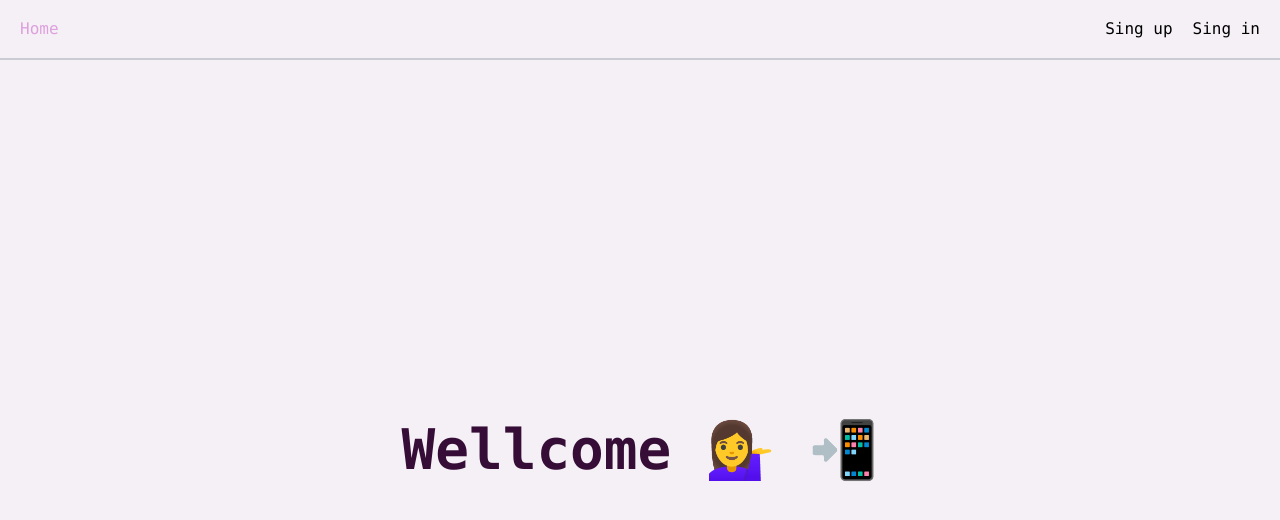
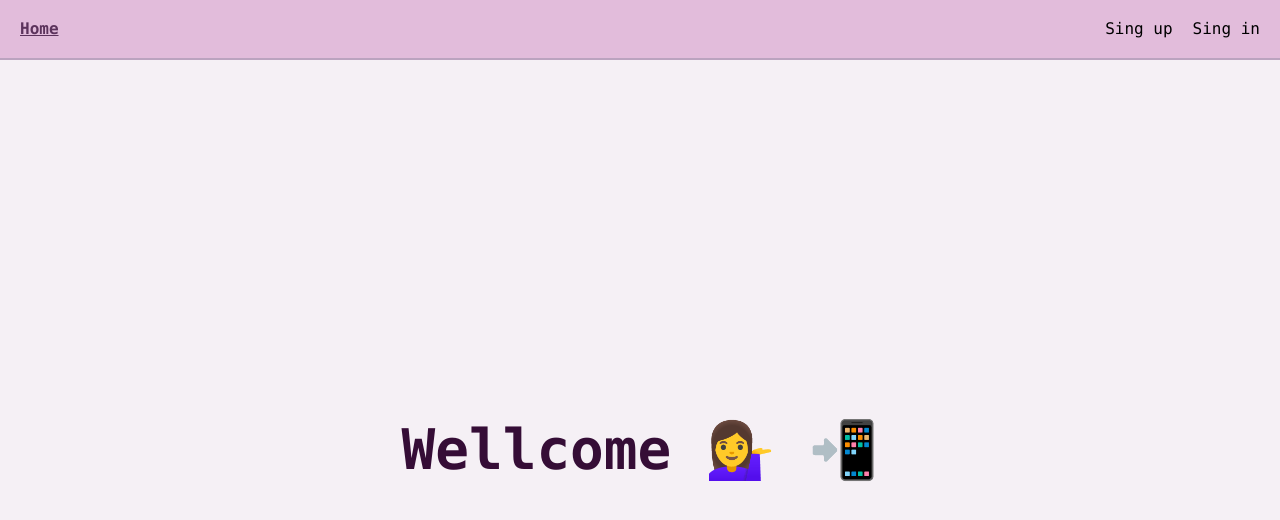
Before and after one commit to Gilona-itsme/goit-react-hw-09-phonebook, a React (Create React App) app: page / in a window 1280 px wide. Shown: the top 520 px of the page. Built offline with nearby package versions, Linux system fonts and the light colour scheme.

Commit message:
add color style

```diff
--- a/src/components/AppBar/AppBar.module.css
+++ b/src/components/AppBar/AppBar.module.css
@@ -3,6 +3,7 @@
   padding: 20px;
   border-bottom: 2px solid rgba(32, 60, 80, 0.2);
   margin-bottom: 15px;
+  background-color: rgb(226, 188, 219);
 }
 
 .AuthForm {
@@ -31,7 +32,9 @@
 }
 
 .NavLink_active {
-  color: plum;
+  font-weight: bold;
+  color: rgb(92, 51, 92);
+  text-decoration: underline;
 }
 
 .appear {
```
